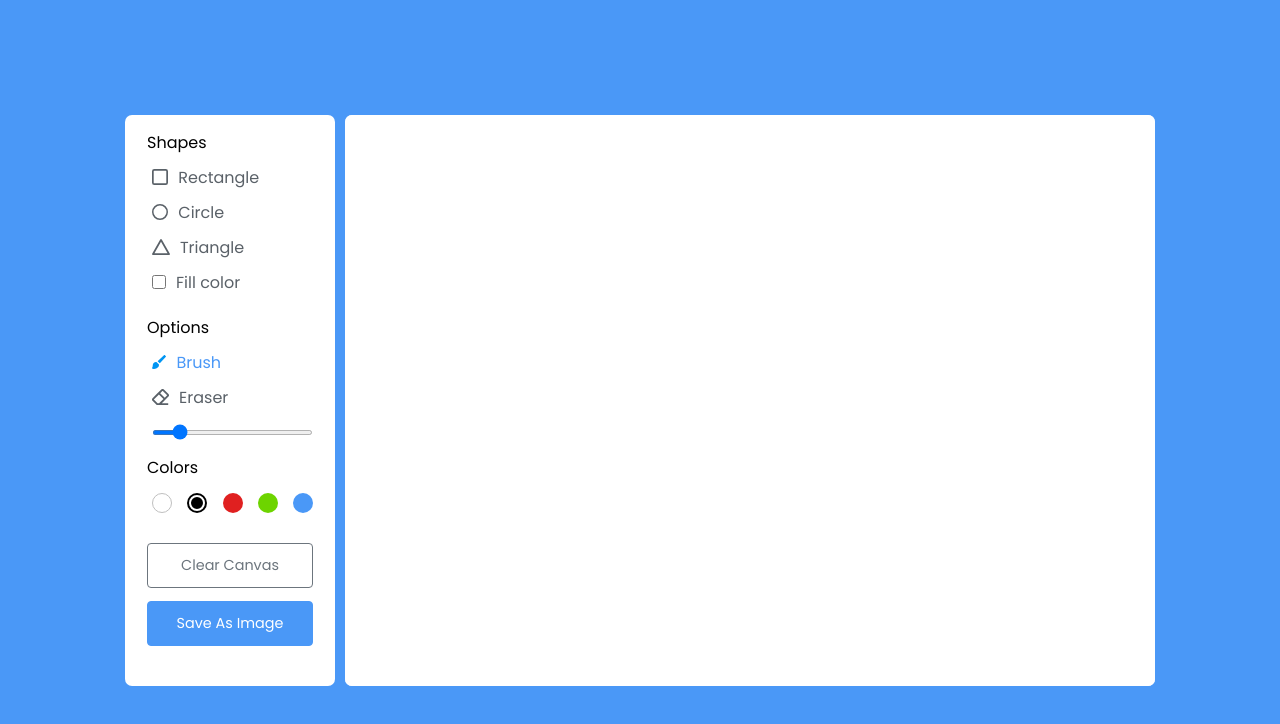
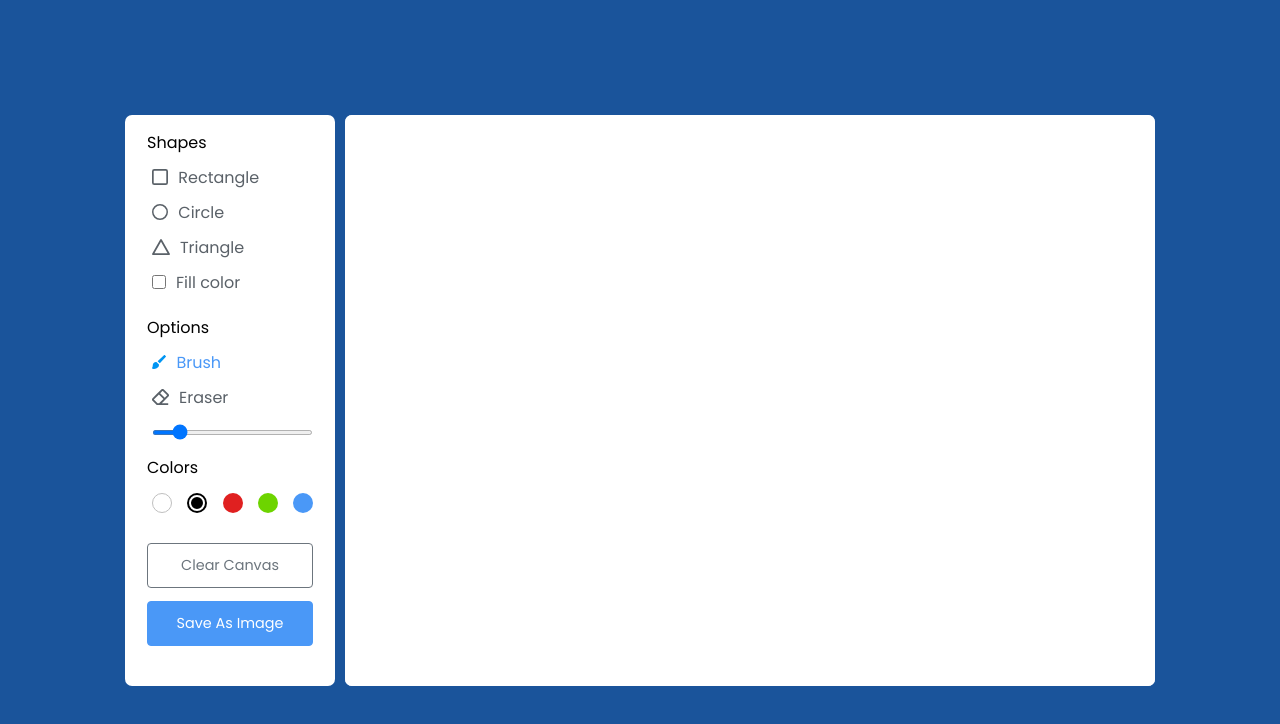
Before and after one commit to Shubham996633/Jo__Paint, a plain HTML site: page index.html in a window 1280 px wide. Drawn offline with Linux system fonts and the light colour scheme.

Commit message:
Update style.css

```diff
--- a/assets/css/style.css
+++ b/assets/css/style.css
@@ -11,7 +11,7 @@ body{
   align-items: center;
   justify-content: center;
   min-height: 100vh;
-  background: #4A98F7;
+  background: #1a549b;
 }
 .container{
   display: flex;
```
